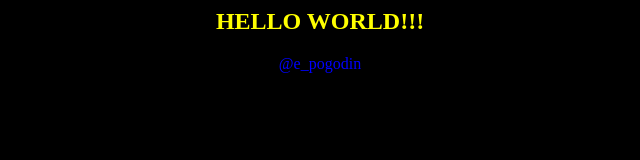
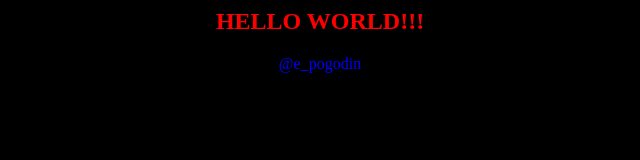
Before and after one commit to pogodin2004/demo_jenkins, a plain HTML site: page index.html in a window 1280 px wide. Shown: the whole page, without its empty margins (320-960 px from the left). Drawn offline with Linux system fonts and the light colour scheme.

Commit message:
changed font color

```diff
--- a/index.html
+++ b/index.html
@@ -2,7 +2,7 @@
 <body bgcolor=black>
 <center>
 
-<h2><font color=yellow>HELLO WORLD!!!</font></h2>
+<h2><font color=red>HELLO WORLD!!!</font></h2>
 <font color=blue>@e_pogodin</font>
 </center>
 
```
